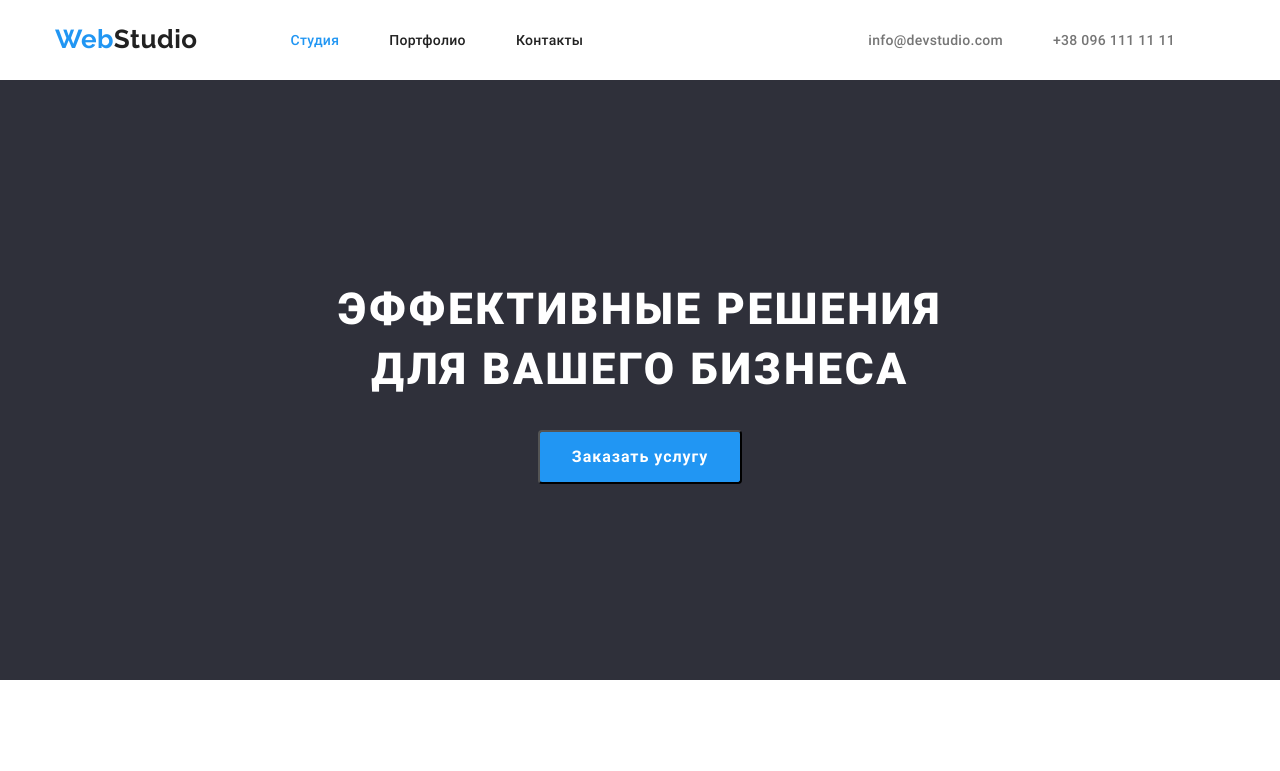
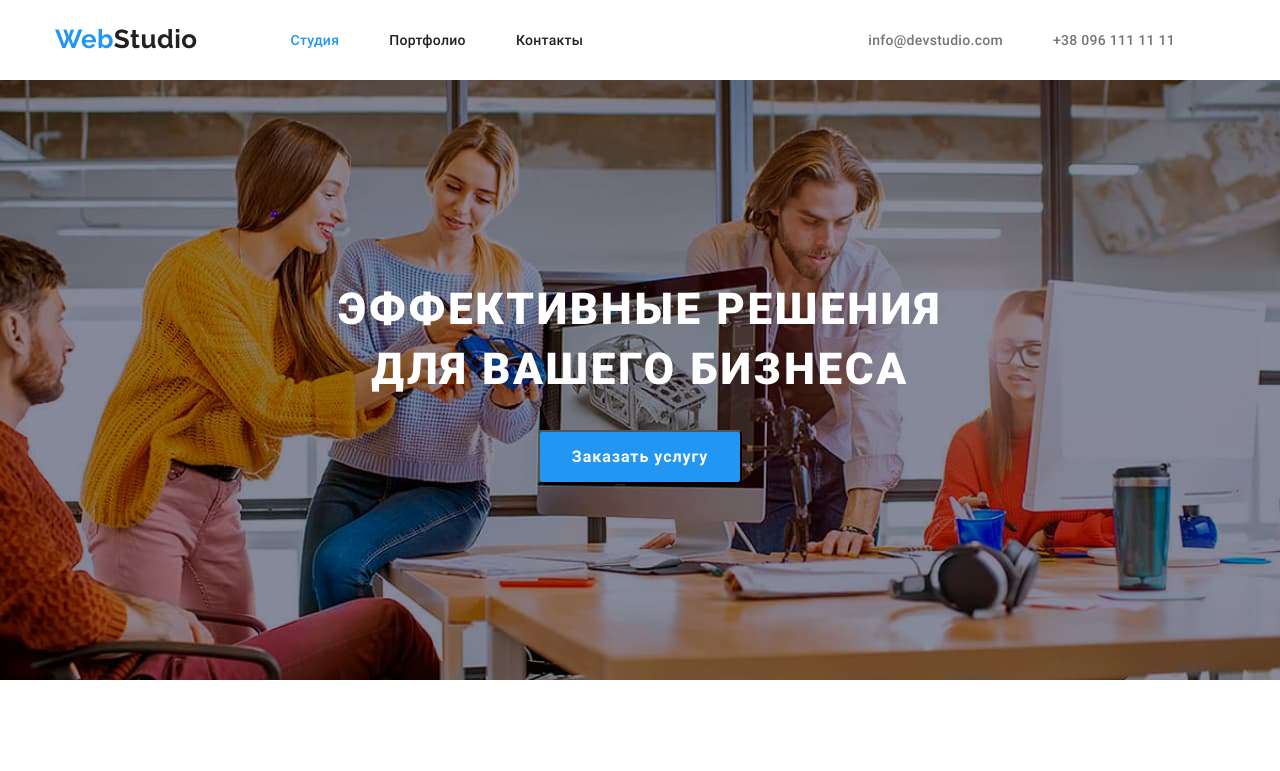
Before and after one commit to Yaroslava16/goit-markup-hw-04, a plain HTML site: page index.html in a window 1280 px wide. Shown: the top 771 px of the page. Drawn offline with nearby package versions, Linux system fonts and the light colour scheme.

Commit message:
Пытается сделать фон герою

```diff
--- a/css/styles.css
+++ b/css/styles.css
@@ -257,6 +257,20 @@ p {
     text-transform: uppercase;
 }
 
+.hero {
+    height: 600px;
+    max-width: 1600px;
+    margin-bottom: 94px;
+    margin-right: auto;
+    margin-left: auto;
+
+    background-color: var(--secondary-bgc);
+    background-image: url(../images/bg-hero1.jpg);
+    background-size: cover;
+    background-repeat: no-repeat;
+    background-position: center;
+}
+
 .btn-group button {
     color: var(--title-text-color);
     background-color: var(--secondary-accent);
@@ -292,13 +306,6 @@ p {
 .btn-group {
     display: flex;
     justify-content: center;
-}
-
-.hero {
-    height: 600px;
-    margin-bottom: 94px;
-
-    background-color: var(--secondary-bgc);
 }
 
 .address {
```
Also changed, not shown: images/icon/symbol-defs.svg (deleted).
